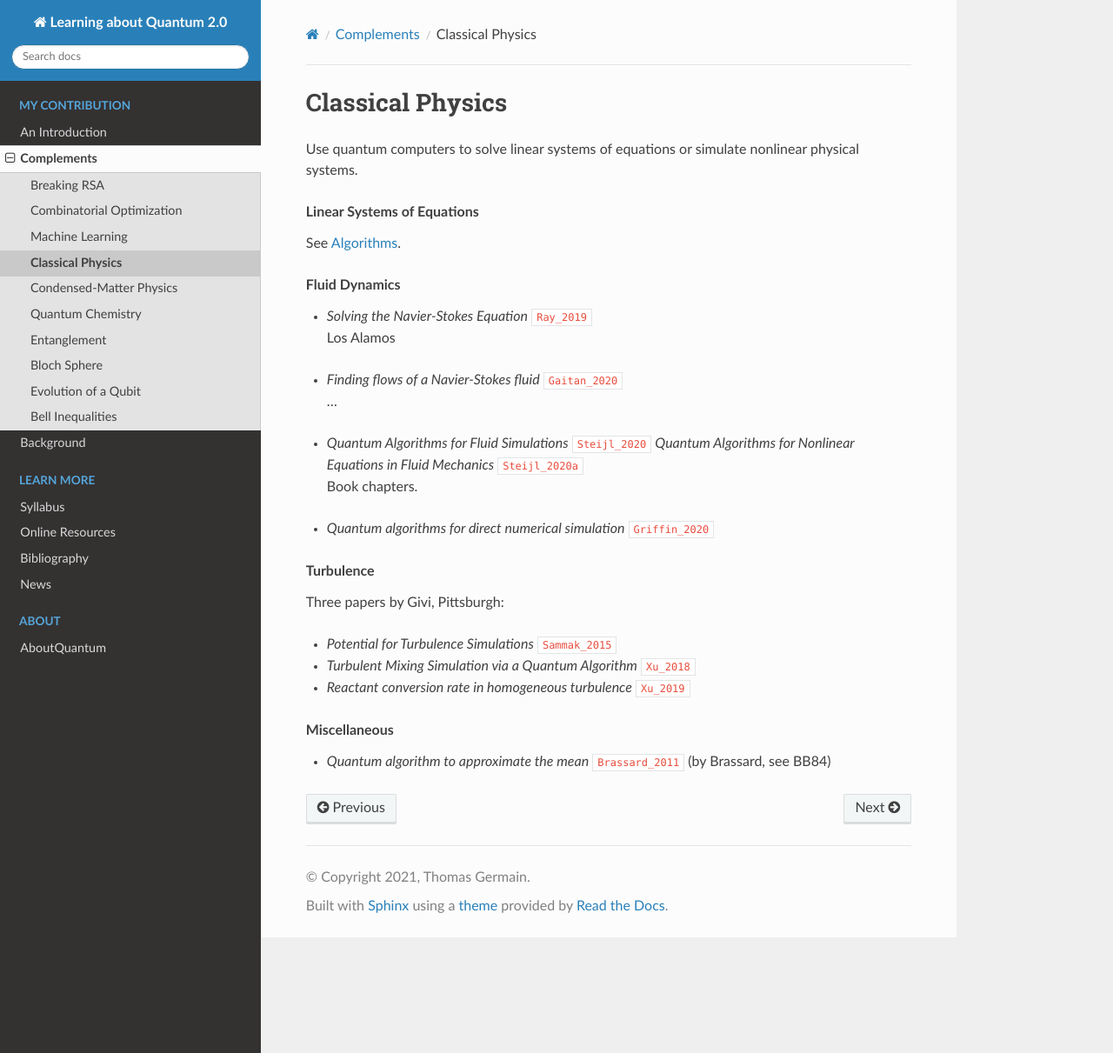
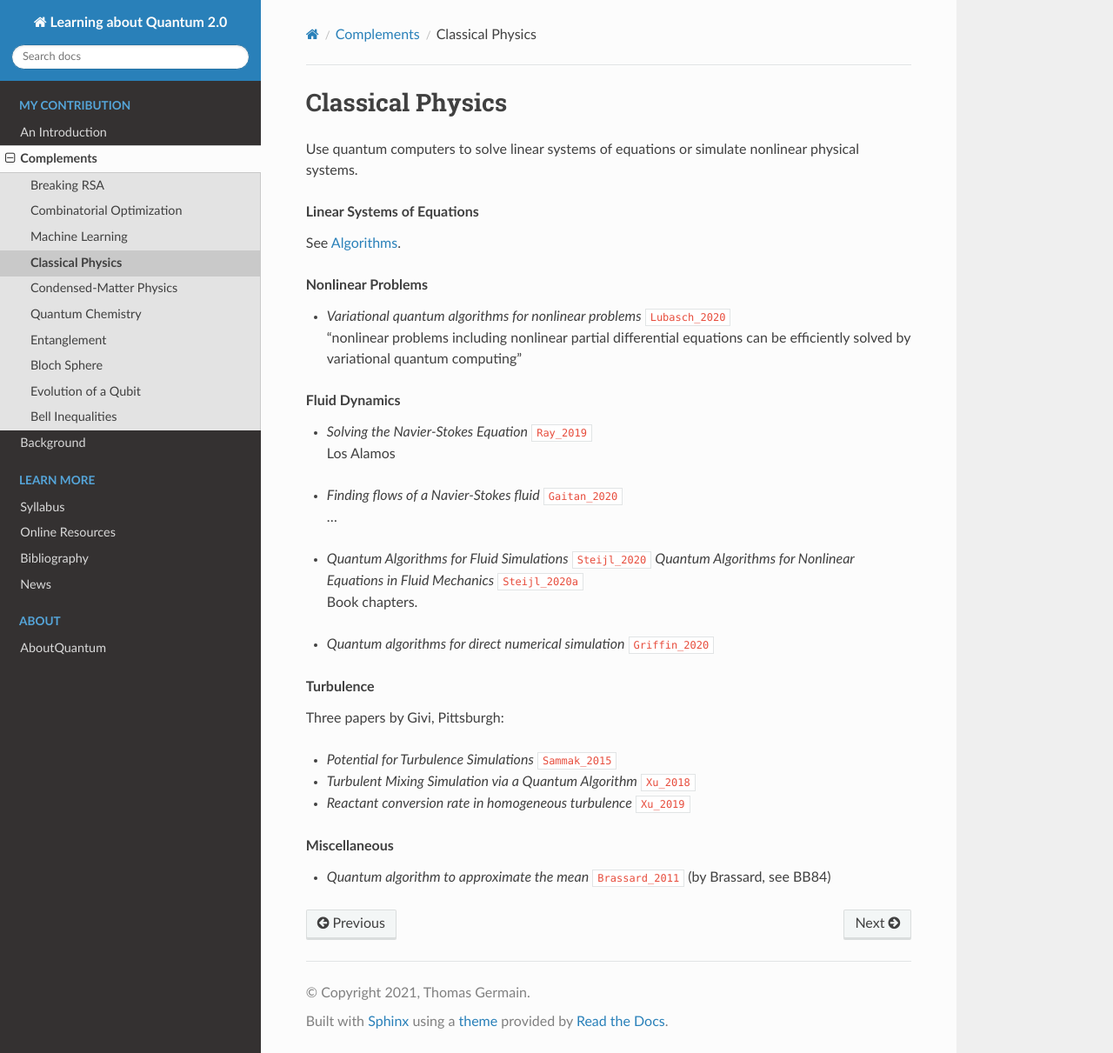
Before and after one commit to tomlqc/about-quantum, a Sphinx documentation site: the page built from source/stories/complements/classical.rst, in a window 1280 px wide and 1211 px high. Shown: the whole window at 87% size. Built offline with Sphinx 7.4.7 and the Read the Docs theme 2.0.0, drawn with Linux system fonts in a browser that asks for light colours; cross-references to code outside the pages are shown as plain code; some of the changed lines change nothing that is shown.

Commit message:
complements.classical: nonlinear problems.

```diff
--- a/source/biblio/articles.bib
+++ b/source/biblio/articles.bib
@@ -423,6 +423,19 @@
   journal = {Physical Review A},
   publisher = {American Physical Society ({APS})}
 }
+@article{Lubasch_2020,
+   title={Variational quantum algorithms for nonlinear problems},
+   author={Lubasch, Michael and Joo, Jaewoo and Moinier, Pierre and Kiffner, Martin and Jaksch, Dieter},
+   year={2020},
+   month={Jan},
+   ISSN={2469-9934},
+   DOI={10.1103/physreva.101.010301},
+   eprint={1907.09032},
+   volume={101},
+   number={1},
+   journal={Physical Review A},
+   publisher={American Physical Society (APS)}
+}
 @article{Ma_2020,
   title = {Quantum simulations of materials on near-term quantum computers},
   author = {He Ma and Marco Govoni and Giulia Galli},
--- a/source/stories/complements/classical.rst
+++ b/source/stories/complements/classical.rst
@@ -9,6 +9,12 @@ or simulate nonlinear physical systems.
 .. rubric:: Linear Systems of Equations
 
 See :ref:`intro/computing/algo:Algorithms`.
+
+
+.. rubric:: Nonlinear Problems
+
+* | *Variational quantum algorithms for nonlinear problems* :cite:`Lubasch_2020`
+  | "nonlinear problems including nonlinear partial differential equations can be efficiently solved by variational quantum computing"
 
 
 .. rubric:: Fluid Dynamics
```
